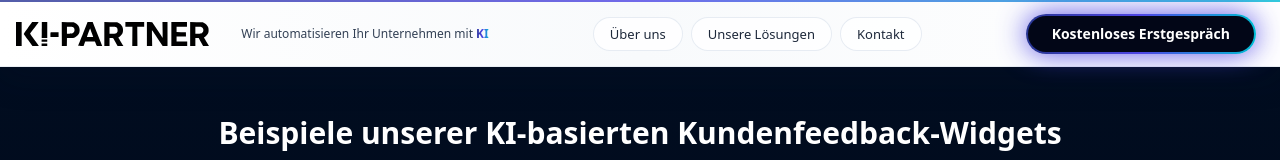
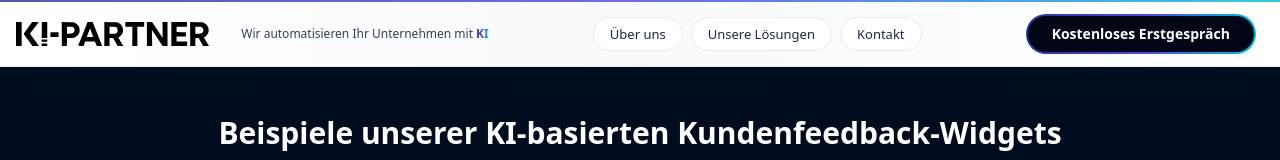
Before and after one commit to Hamsa777/KI-Partner, a React (Vite) app: page /widgetvorschau in a window 1280 px wide. Shown: the top 160 px of the page. Built offline with nearby package versions, Linux system fonts and the light colour scheme.

Commit message:
Aktueller Stand – Widget final

```diff
--- a/src/components/Header.jsx
+++ b/src/components/Header.jsx
@@ -162,9 +162,7 @@ export default function Header() {
       bg-gradient-to-r from-[#283593] via-[#4f46e5] to-[#00bcd4]
       group-hover:from-[#4f46e5] group-hover:via-[#00bcd4] group-hover:to-[#283593]
       p-[2px]
-                shadow-[0_0_28px_rgba(79,70,229,0.9)]
-                hover:shadow-[0_0_36px_rgba(79,70,229,1)]
-                transition-shadow duration-300
+      transition-all duration-300
     "
   >
     <span
@@ -181,6 +179,8 @@ export default function Header() {
     </span>
   </motion.a>
 
+
+
             <button
               onClick={() => setMenuOpen(true)}
               className="md:hidden text-3xl text-slate-900"
```
Lines whose indentation alone changed are shown as unchanged.
